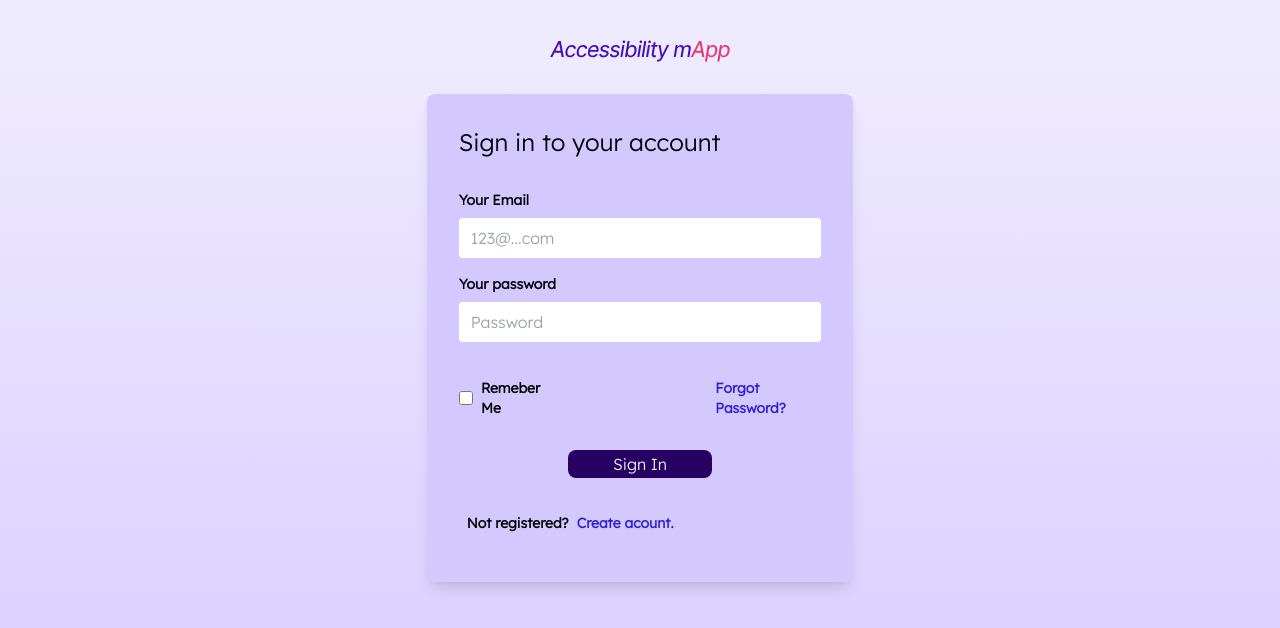
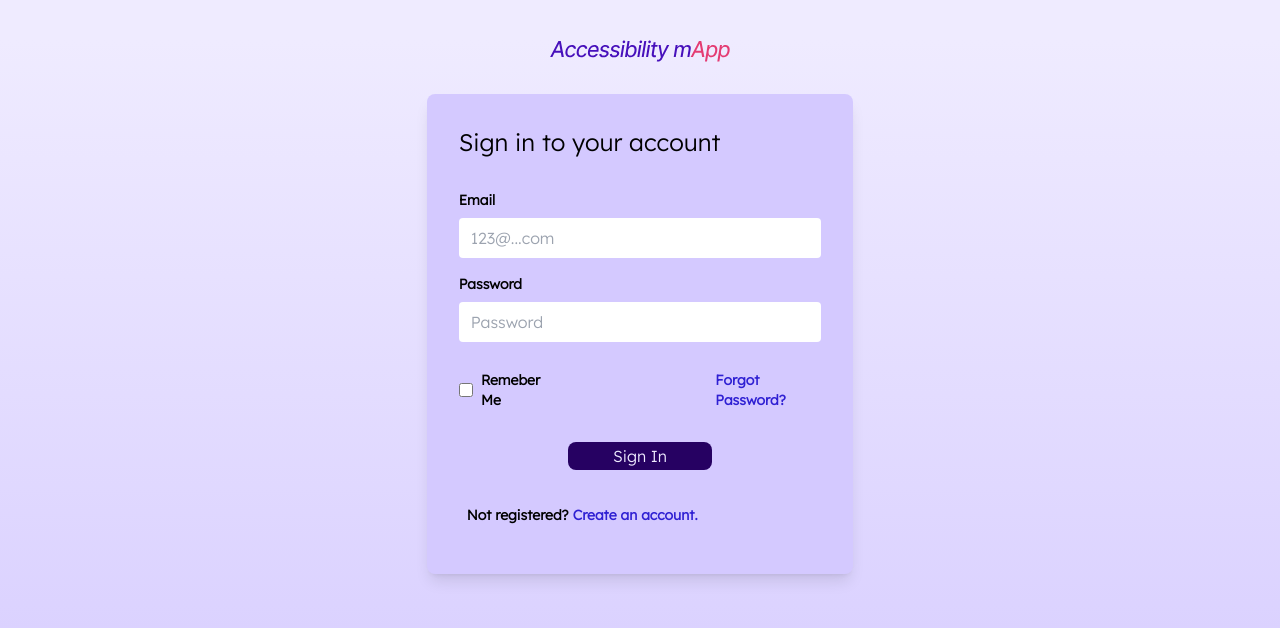
Before and after one commit to diego-vecch/devathon4-team5-frontend, a Next.js app: page /Login in a window 1280 px wide. Shown: the top 628 px of the page. Built offline with nearby package versions, Linux system fonts and the light colour scheme.

Commit message:
bugfix: update name labels and style login inputs

```diff
--- a/src/components/login/Login.jsx
+++ b/src/components/login/Login.jsx
@@ -36,15 +36,15 @@ export default function Login () {
             <form onSubmit={handleSubmit} className='pt-6 pb-2 my-2'>
               <div className='mb-4'>
                 <label className='block text-sm font-bold mb-2' htmlFor='email'>
-                  Your Email
+                  Email
                 </label>
-                <input name='email' type='email' required onChange={handleChange} className='rounded w-full py-2 px-3 text-grey-darker' id='email' placeholder='123@...com' />
+                <input name='email' type='email' required onChange={handleChange} className='rounded w-full py-2 px-3 text-grey-darker focus:outline-none' id='email' placeholder='123@...com' />
               </div>
               <div className='mb-6'>
                 <label className='block text-sm font-bold mb-2' htmlFor='password'>
-                  Your password
+                  Password
                 </label>
-                <input name='password' type='password' required onChange={handleChange} className='rounded w-full py-2 px-3 text-grey-darker mb-3' id='password' placeholder='Password' />
+                <input name='password' type='password' required onChange={handleChange} className='rounded w-full py-2 px-3 text-grey-darker mb-1 focus:outline-none' id='password' placeholder='Password' />
               </div>
               <div className='flex items-center'>
                 <input type='checkbox' className='w-4 h-4 bg-gray-100 border-gray-300 rounded' />
@@ -55,7 +55,7 @@ export default function Login () {
                 <button type='submit' className='bg-light-btn  text-light-bg1 rounded-lg m-2 h-7 w-36 content-center'>Sign In</button>
               </div>
               <label className='ml-2 text-sm font-bold text-gray-900 dark:text-gray-300'>Not registered?</label>
-              <Link href='/register' className='ml-2 gap-4 text-sm font-bold text-light-selec dark:text-gray-300'>Create acount.</Link>
+              <Link href='/register' className='ml-1 gap-4 text-sm font-bold text-light-selec dark:text-gray-300'>Create an account.</Link>
             </form>}
           {
             hasLoginError && <strong className='text-light-rose'>Invalid data</strong>
```
